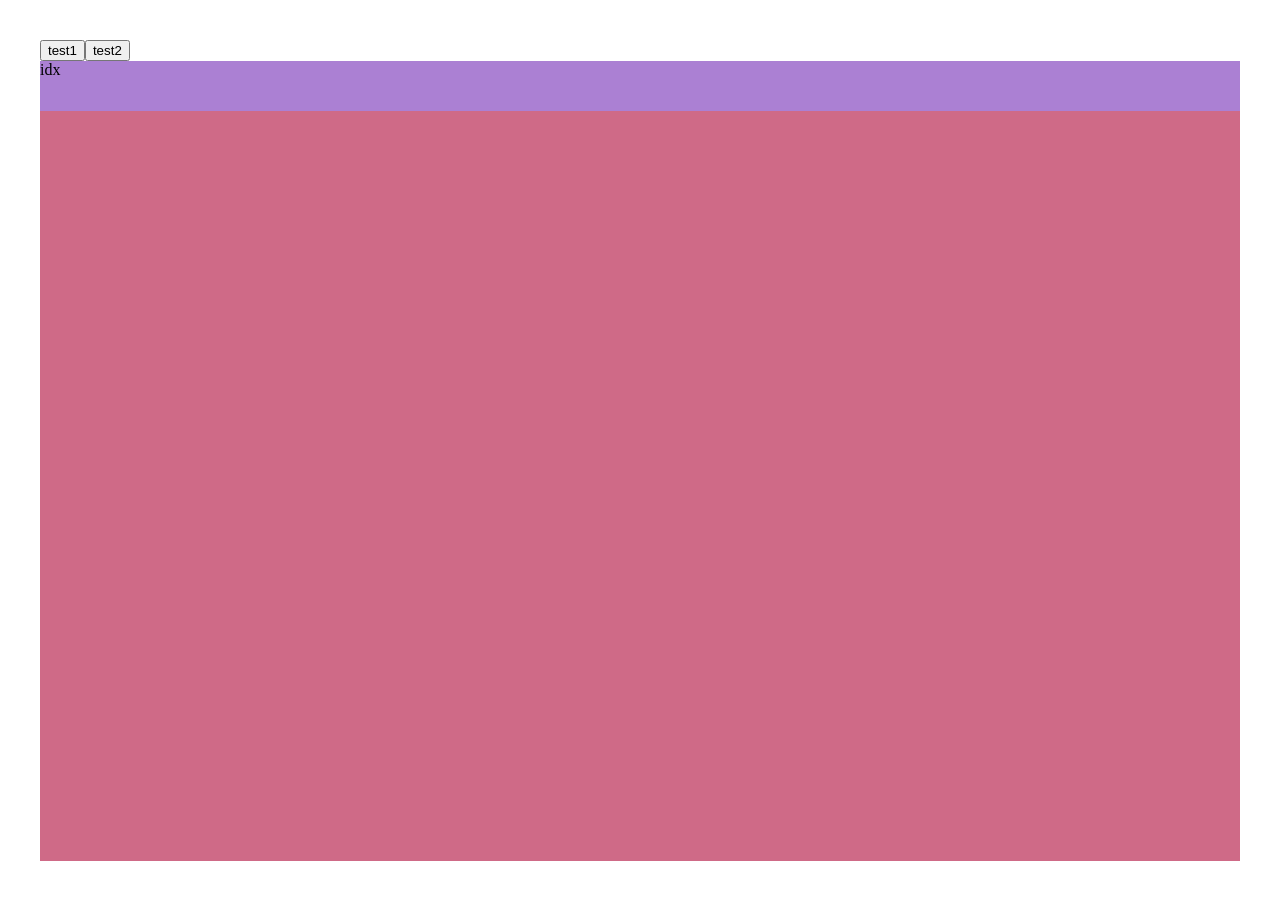
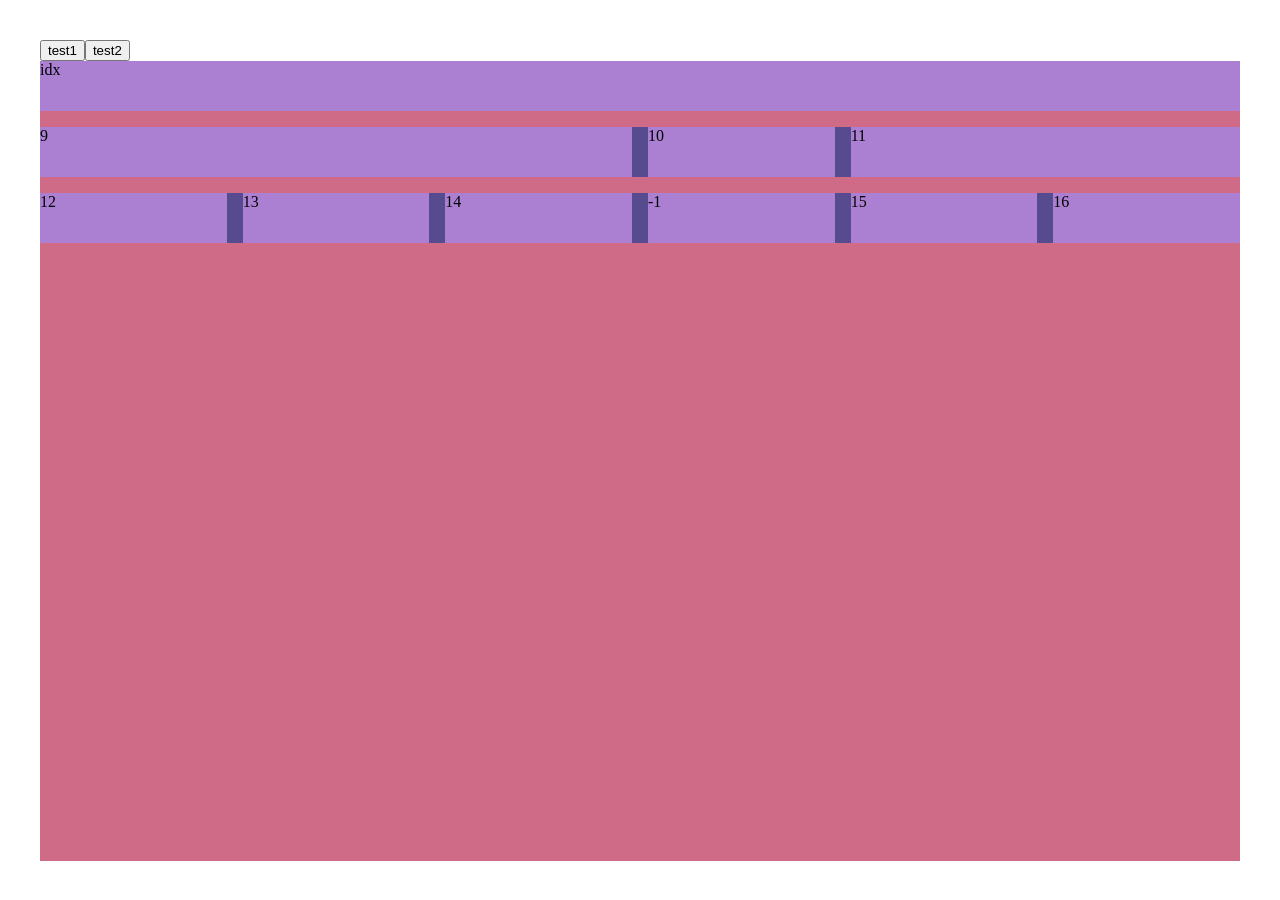
Before and after one commit to Loop1397/undergraduate-thesis, a React (Vite) app: page / in a window 1280 px wide. Both pictures are taken after a click on the button "test2". Built offline with nearby package versions, Linux system fonts and the light colour scheme.

Commit message:
feat: childTree도 렌더링 될 수 있도록 작성

```diff
--- a/src/master-tree/master-tree.page.tsx
+++ b/src/master-tree/master-tree.page.tsx
@@ -48,10 +48,6 @@ function MasterTree() {
 
   // parent: [0] -> 師匠がいない
   const data: Researcher[] = [
-    {
-      id: 0,
-      parent: [0]
-    },
     {
       id: 1,
       parent: [0],
@@ -174,14 +170,14 @@ function MasterTree() {
         row.forEach((researcherId) => {
           if (direction === 'ancestors') {
             const parent = data.find((d) => d.id === researcherId);
-            // もしデータを見つからなかったとき、dummy(空)のデータ(0)を入れる。
+            // もしデータを見つからなかったとき、dummy(空)のデータ(-1)を入れる。
             const parentNode = parent ? parent.parent : [0];
             tree[i + 1].push(parentNode);
             // 師匠の数をcurrentに足していく
             currentRowCount += parentNode.length;
           } else {
             const child = data.filter(d => d.parent.includes(researcherId)).map(d => d.id);
-            tree[i + 1].push(child.length !== 0 ? child : [0]);
+            tree[i + 1].push(child.length !== 0 ? child : [-1]);
             currentRowCount += child.length !== 0 ? child.length : 1;
           }
         });
@@ -193,9 +189,9 @@ function MasterTree() {
     // direction === 'ancestors'の場合、Treeをreverseさせる
     if (direction === 'ancestors') {
       tree.reverse();
-    // 検索結果をTreeとMaxColsに入れる
-    setParentMaxCols(maxCount);
-    setParentTree(tree);
+      // 検索結果をTreeとMaxColsに入れる
+      setParentMaxCols(maxCount);
+      setParentTree(tree);
       setParentSpans(computeTreeSpans(tree, direction));
     } else {
       setChildMaxCols(maxCount);
@@ -277,6 +273,35 @@ function MasterTree() {
             <TreeNode key={`searchIdx`} $start={1} $end={-1}>idx</TreeNode>
           </TreeRow>
         </ParentTree>
+        <ParentTree style={{ ["--cols" as any]: childMaxCols, marginTop: '16px' }}>
+          {childTree?.map((row, rowIdx) => {
+            // spansから各nodeのspan(広さ)情報を持ってくる
+            // ただし、rowIdx===0のときのnodeの大きさは全て1にする
+            const spansForNodes = rowIdx === childTree.length - 1 ? row.flat().map(() => 1) : childSpans![rowIdx + 1].slice();
+
+            let curStart = 1;
+            return (
+              <TreeRow key={`child-${rowIdx}`}>
+                {
+                  row.flat().map((id: any, idx: number) => {
+                    // nodeが始まるところ
+                    const start = curStart;
+                    // nodeが終わるところ(start + span)
+                    const end = start + spansForNodes[idx];
+                    // 次のnodeが始まるところ
+                    curStart += spansForNodes[idx];
+
+                    return (
+                      <TreeNode key={`${rowIdx}-${idx}`} $start={start} $end={end}>
+                        {id}
+                      </TreeNode>
+                    );
+                  })
+                }
+              </TreeRow>
+            );
+          })}
+        </ParentTree>
       </TreeWrapper>
     </>
   );
```
